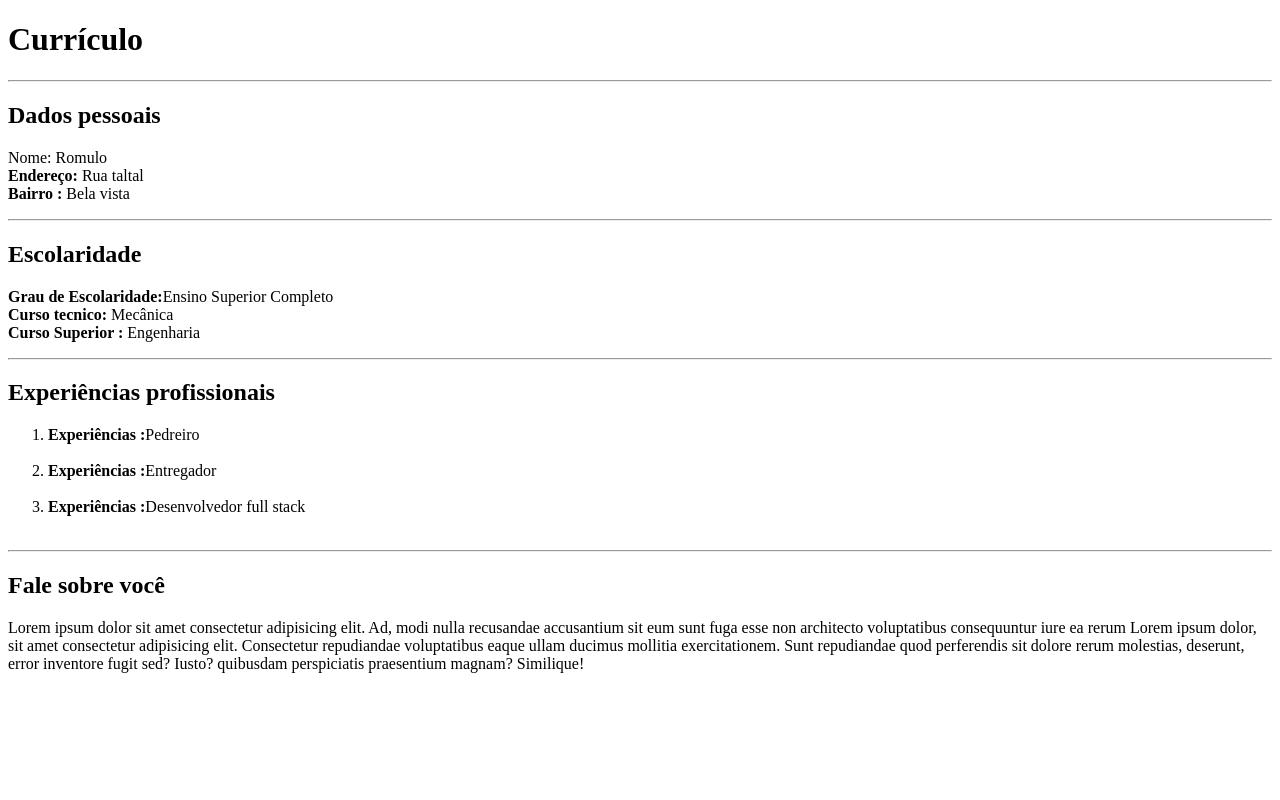
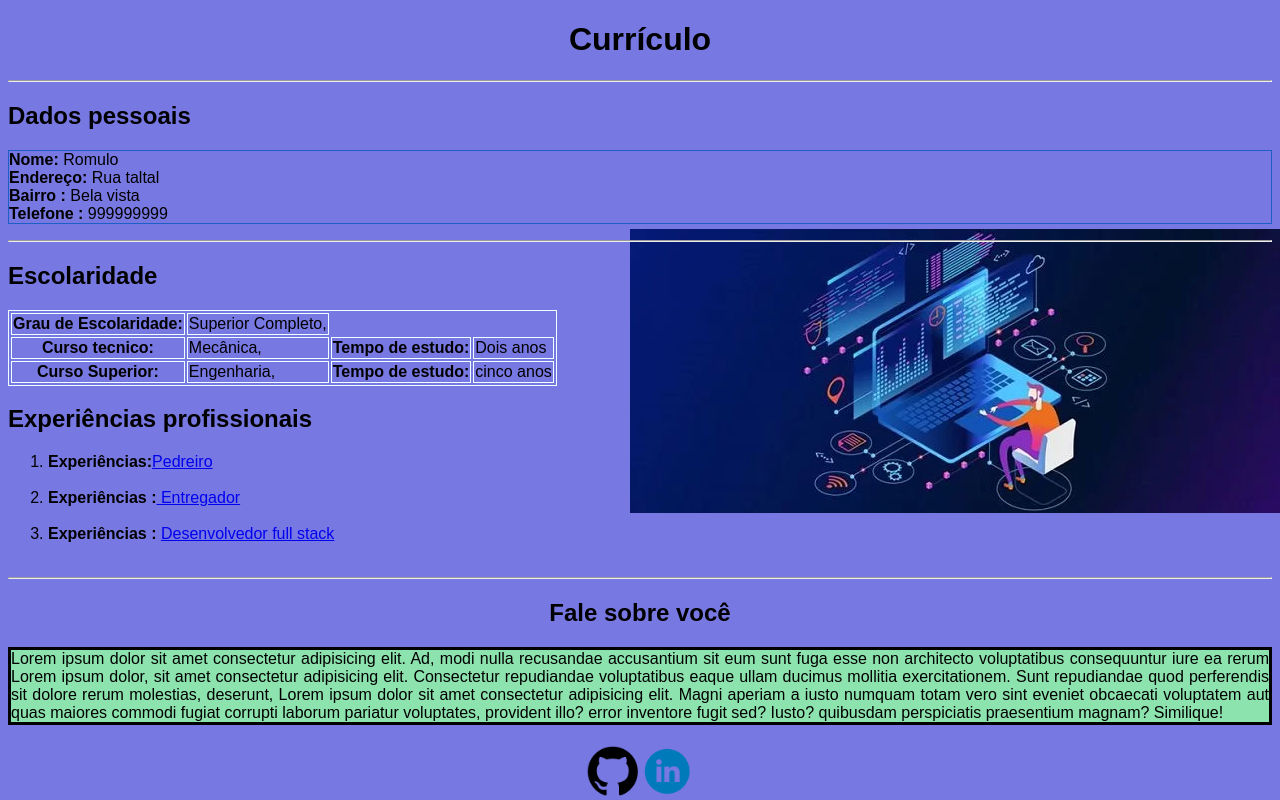
Before and after one commit to RomuloDsouza/Codidifica-ao-Front-end---Exercicios, a plain HTML site: page index.html in a window 1280 px wide. Drawn offline with Linux system fonts and the light colour scheme.

Commit message:
Atividade2

```diff
--- /dev/null
+++ b/index.css
@@ -0,0 +1,51 @@
+.texto{
+    font-family: Arial, Helvetica, sans-serif;
+    background-image:url("img/rpv-1.webp") ;
+     background-repeat: no-repeat;
+     background-position: right center  ;
+     background-color: rgb(120, 120, 227)
+
+}
+
+
+
+.titulo{
+    text-align: center;
+}
+
+.dadosPess{
+    text-align: left;
+}
+
+.cabeDaPess{
+    border-style: solid ;
+    border-width: 0.1px;
+    border-color: rgb(29, 95, 199);
+}
+
+.Escolaridade{
+    text-align: left;
+
+}
+
+.tabela,th,td{
+    border: 1px solid;
+    border-color: azure;
+}
+
+.Falesobre{
+    text-align: center;
+}
+
+.resumo{
+    border-style: solid ;
+    background-color: rgb(141, 227, 173);
+    text-align:justify;
+}
+
+.contato{
+    position: absolute;
+    bottom: 0;
+    left: 50%;
+    transform: translateX(-50%);
+}
--- a/index.html
+++ b/index.html
@@ -5,45 +5,83 @@
     <meta charset="UTF-8">
     <meta name="viewport" content="width=device-width, initial-scale=1.0">
     <title>Currículo Profissional</title>
+
+    <link rel="stylesheet" href="index.css">
+
+
 </head>
-<body>
-    <h1> Currículo</h1>
+<body class="texto" >
+    <h1 class="titulo" > Currículo</h1>
     <hr>
-    <h2>Dados pessoais</h2>
-    <p>Nome: Romulo <br>
+    <h2 class="dadosPess" >Dados pessoais</h2>
+    <p class="cabeDaPess" > <strong>Nome:</strong>  Romulo <br>
         <strong>Endereço:</strong>  Rua taltal<br>
         <strong>Bairro :</strong> Bela vista <br>
+        <strong>Telefone :</strong> 999999999 <br>
     </p>
 
     <hr>
-    <h2>Escolaridade</h2>
+    <h2 class="Escolaridade" >Escolaridade</h2>
 
-    <p>
-        <strong>Grau de Escolaridade:</strong>Ensino Superior Completo <br>
-        <strong>Curso tecnico:</strong> Mecânica <br>
-        <strong>Curso Superior :</strong> Engenharia  <br>
-    </p>
-    <hr>
+
+
+
+        <table class="tabela">
+            <tr>
+                <th>Grau de Escolaridade: </th>
+                <td>Superior Completo, </td>
+
+            </tr>
+
+            <tr>
+                <th>Curso tecnico: </th>
+                <td>Mecânica, </td>
+                <th>Tempo de estudo: </th>
+                <td>Dois anos</td>
+            </tr>
+            <tr>
+                <th>Curso Superior: </th>
+                <td>Engenharia, </td>
+                <th>Tempo de estudo: </th>
+                <td>cinco anos</td>
+            </tr>
+
+
+
+
+        </table>
+
+
     <h2>Experiências profissionais</h2>
     <p>
 
         <ol>
-            <li><strong> Experiências :</strong>Pedreiro  </li><br>
-            <li><strong>  Experiências :</strong>Entregador </li><br>
-            <li><strong>  Experiências :</strong>Desenvolvedor full stack </li></li><br>
+            <li><strong>Experiências:</strong><a href="https://pt.wikipedia.org/wiki/Pedreiro" target="_blank" >Pedreiro</a></li> <br>
+            <li><strong>  Experiências :</strong><a href="https://pt.wikipedia.org/wiki/Motoboy" target="_blank"> Entregador </a> </li><br>
+            <li><strong>  Experiências :</strong> <a href="https://pt.frwiki.wiki/wiki/Développeur_full_stack" target="_blank" > Desenvolvedor full stack </a> </li><br>
         </ol>
         <hr>
     </p>
-    <h2>Fale  sobre você </h2>
-    <P>Lorem ipsum dolor sit amet consectetur adipisicing elit.
+    <h2 class="Falesobre" >Fale  sobre você </h2>
+    <P class="resumo" >Lorem ipsum dolor sit amet consectetur adipisicing elit.
          Ad, modi nulla recusandae accusantium sit eum sunt fuga
           esse non architecto voluptatibus consequuntur iure ea rerum
           Lorem ipsum dolor, sit amet consectetur adipisicing elit.
            Consectetur repudiandae voluptatibus eaque ullam ducimus
             mollitia exercitationem. Sunt repudiandae quod perferendis
-            sit dolore rerum molestias, deserunt,
+            sit dolore rerum molestias, deserunt,  Lorem ipsum dolor sit
+            amet consectetur adipisicing elit. Magni aperiam a iusto numquam
+             totam vero sint eveniet obcaecati voluptatem aut quas maiores
+              commodi fugiat corrupti laborum
+            pariatur voluptates, provident illo?
           error inventore fugit sed? Iusto? quibusdam
         perspiciatis praesentium magnam? Similique!</P>
 
+        <div class="contato" >
+       <a href="https://github.com" target="_blank"> <img src="img/git.png" width="50px" /></a>
+       <a href="https://www.linkedin.com/home" target="_blank" > <img src="img/linkedin.png" width="50px"/></a>
+
+        </div>
+
 </body>
 </html>
```
Also changed, not shown: img/git.png (added), img/linkedin.png (added), img/rpv-1.webp (added).
